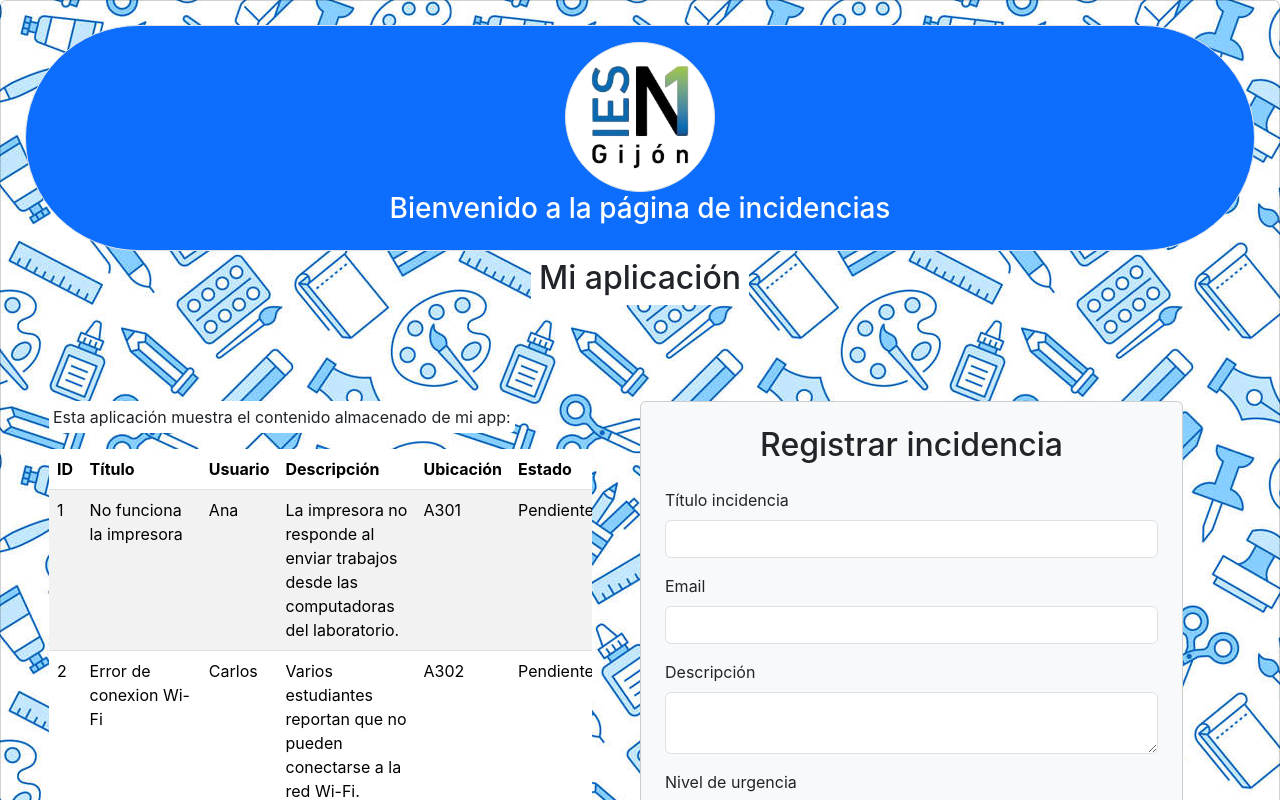
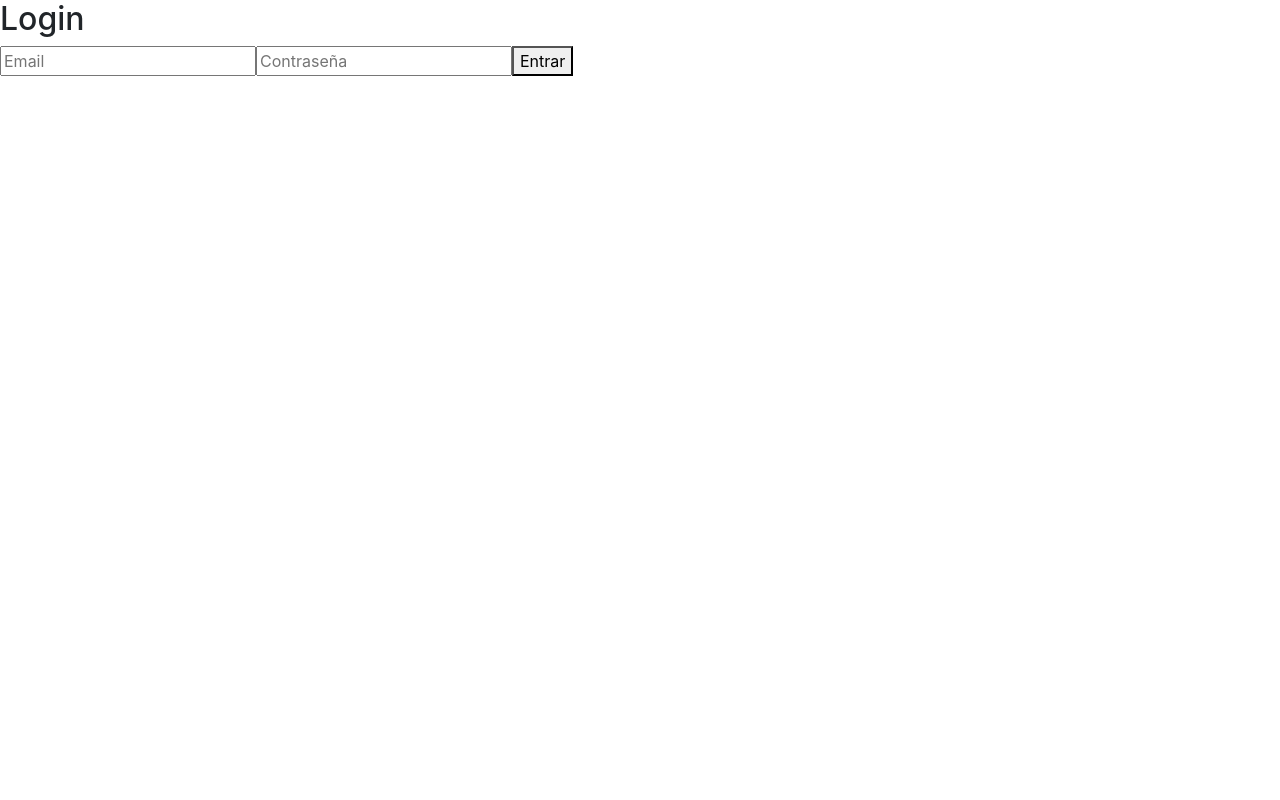
Before and after one commit to rominaruizdiaz/practicasUD2, a React (Create React App) app: page / in a window 1280 px wide. Shown: the top 800 px of the page. Built offline with nearby package versions, Linux system fonts and the light colour scheme; data requests are answered from the project's data file; the HTML template or start-up script is replaced by a standard one.

Commit message:
implementación del login

```diff
--- a/db/db.json
+++ b/db/db.json
@@ -2,18 +2,7 @@
   "incidencias": [
     {
       "id": 1,
-      "usuario": {
-        "id": 1,
-        "nombre": "Ana",
-        "email": "ana.lopez@educastur.org",
-        "password": "$2y$10$paOaxwKhEBC4W/cVeG85puc9W/hoMlzquXQ/6hrMD6VdqIc/mEToq",
-        "rol": {
-          "id": 1,
-          "nombre_rol": "comun",
-          "descripcion": "Usuario regular del sistema"
-        },
-        "fecha_registro": "2025-10-21"
-      },
+      "userId": 1,
       "titulo": "No funciona la impresora",
       "descripcion": "La impresora no responde al enviar trabajos desde las computadoras del laboratorio.",
       "categoria": "Hardware",
@@ -25,18 +14,7 @@
     },
     {
       "id": 2,
-      "usuario": {
-        "id": 2,
-        "nombre": "Carlos",
-        "email": "carlos.perez@educastur.org",
-        "password": "$2y$10$L2gyx2oL8Gk6gYVukI.v2.63s7/jRtQQZNS4dq3QYPLfVj8zUVXI2",
-        "rol": {
-          "id": 1,
-          "nombre_rol": "comun",
-          "descripcion": "Usuario regular del sistema"
-        },
-        "fecha_registro": "2025-10-21"
-      },
+      "userId": 2,
       "titulo": "Error de conexion Wi-Fi",
       "descripcion": "Varios estudiantes reportan que no pueden conectarse a la red Wi-Fi.",
       "categoria": "Conectividad",
@@ -48,18 +26,7 @@
     },
     {
       "id": 3,
-      "usuario": {
-        "id": 3,
-        "nombre": "Maria",
-        "email": "maria.garcia@educastur.org",
-        "password": "$2y$10$OsAG7turiy1u.Hqt7JHNzOP6.x1u3RPn0eVndlAGWRx2Vg8iU.lKG",
-        "rol": {
-          "id": 1,
-          "nombre_rol": "comun",
-          "descripcion": "Usuario regular del sistema"
-        },
-        "fecha_registro": "2025-10-21"
-      },
+      "userId": 3,
       "titulo": "Proyector del aula magna no enciende",
       "descripcion": "El proyector no muestra imagen al conectarlo a cualquier computadora.",
       "categoria": "Hardware",
@@ -71,18 +38,7 @@
     },
     {
       "id": 4,
-      "usuario": {
-        "id": 4,
-        "nombre": "Luis",
-        "email": "luis.torres@educastur.org",
-        "password": "$2y$10$gU1byqj/EyDQbUIFaV1b0.vKiCkE3oZZ1BxfVCSxO7z8Y/QIhqmo6",
-        "rol": {
-          "id": 1,
-          "nombre_rol": "comun",
-          "descripcion": "Usuario regular del sistema"
-        },
-        "fecha_registro": "2025-10-21"
-      },
+      "userId": 4,
       "titulo": "Computadora con pantalla azul",
       "descripcion": "Una computadora muestra BSOD constantemente al iniciar.",
       "categoria": "Hardware",
@@ -94,18 +50,7 @@
     },
     {
       "id": 5,
-      "usuario": {
-        "id": 5,
-        "nombre": "Sofia",
-        "email": "sofia.martinez@educastur.org",
-        "password": "$2y$10$LDI/t9HTHeLtwm61nNej/OYw0BZq0DQi6xgDem5GxRggHgxuSOJ7e",
-        "rol": {
-          "id": 1,
-          "nombre_rol": "comun",
-          "descripcion": "Usuario regular del sistema"
-        },
-        "fecha_registro": "2025-10-21"
-      },
+      "userId": 5,
       "titulo": "Software antivirus no actualizado",
       "descripcion": "El antivirus en varias maquinas no se ha actualizado en las ultimas semanas.",
       "categoria": "Software",
@@ -117,18 +62,7 @@
     },
     {
       "id": 6,
-      "usuario": {
-        "id": 6,
-        "nombre": "Jorge",
-        "email": "jorge.fernandez@educastur.org",
-        "password": "$2y$10$lKU1gyEGdH/h3DAD97jppuOYCrHVte/X5G85yk7AyYGG1ggRCHgTm",
-        "rol": {
-          "id": 1,
-          "nombre_rol": "comun",
-          "descripcion": "Usuario regular del sistema"
-        },
-        "fecha_registro": "2025-10-21"
-      },
+      "userId": 6,
       "titulo": "Problemas con el sistema de asistencia",
       "descripcion": "El software de control de asistencia no permite registrar nuevas entradas.",
       "categoria": "Software",
@@ -140,18 +74,7 @@
     },
     {
       "id": 7,
-      "usuario": {
-        "id": 7,
-        "nombre": "Elena",
-        "email": "elena.sanchez@educastur.org",
-        "password": "$2y$10$SNm8N6v.ps3GZ.jR6hHLR./vHeqNw3SwzQpvLrEi8X7IGIz1/3KOy",
-        "rol": {
-          "id": 1,
-          "nombre_rol": "comun",
-          "descripcion": "Usuario regular del sistema"
-        },
-        "fecha_registro": "2025-10-21"
-      },
+      "userId": 7,
       "titulo": "Fallo en el servidor de archivos",
       "descripcion": "Algunos archivos compartidos no se pueden abrir o guardar.",
       "categoria": "Infraestructura",
@@ -163,18 +86,7 @@
     },
     {
       "id": 8,
-      "usuario": {
-        "id": 8,
-        "nombre": "Miguel",
-        "email": "miguel.ramirez@educastur.org",
-        "password": "$2y$10$nAZ8jhFEB93.qT45L.ucz.au9gfQ6yayQPjYiMU8jJW8Sa5UQ577i",
-        "rol": {
-          "id": 1,
-          "nombre_rol": "comun",
-          "descripcion": "Usuario regular del sistema"
-        },
-        "fecha_registro": "2025-10-21"
-      },
+      "userId": 8,
       "titulo": "Teclado y raton sin respuesta",
       "descripcion": "Los perifericos de todas las computadoras del aula no responden.",
       "categoria": "Hardware",
@@ -186,18 +98,7 @@
     },
     {
       "id": 9,
-      "usuario": {
-        "id": 9,
-        "nombre": "Patricia",
-        "email": "patricia.gomez@educastur.org",
-        "password": "$2y$10$2xnlupLIDZi4asqQTFUfu.GKWe/Hy8C07R1.CyvVrUq2JBjOoiiZC",
-        "rol": {
-          "id": 2,
-          "nombre_rol": "admin",
-          "descripcion": "Administrador del sistema con permisos totales"
-        },
-        "fecha_registro": "2025-10-21"
-      },
+      "userId": 9,
       "titulo": "Pantalla tactil falla",
       "descripcion": "La pantalla tactil no registra los toques correctamente.",
       "categoria": "Hardware",
@@ -209,18 +110,7 @@
     },
     {
       "id": 10,
-      "usuario": {
-        "id": 10,
-        "nombre": "David",
-        "email": "david.ruiz@educastur.org",
-        "password": "$2y$10$WM.h8tqMhvbc//bQasC/0.l/xeQXEs83lcbvFnPzmbUwr5jWcShyW",
-        "rol": {
-          "id": 2,
-          "nombre_rol": "admin",
-          "descripcion": "Administrador del sistema con permisos totales"
-        },
-        "fecha_registro": "2025-10-21"
-      },
+      "userId": 10,
       "titulo": "Correo institucional con errores de envio",
       "descripcion": "Algunos usuarios no pueden enviar correos desde su cuenta del instituto.",
       "categoria": "Software",
@@ -232,26 +122,18 @@
     },
     {
       "id": 11,
-      "usuario": {
-        "id": 9,
-        "nombre": "Patricia",
-        "email": "patricia.gomez@educastur.org",
-        "rol": {
-          "id": 2,
-          "nombre_rol": "admin",
-          "descripcion": "Administrador del sistema con permisos totales"
-        },
-        "fecha_registro": "2025-10-21"
-      },
+      "userId": 9,
       "titulo": "NO funciona el ratón del ordenador",
       "descripcion": "ss",
       "categoria": "Hardware",
       "nivel_urgencia": "Alta",
+      "estado": "Abierta",
+      "ubicacion": "A302",
       "fecha_registro": "2025-11-19",
-      "estado": "Abierta",
-      "ubicacion": "a302"
+      "comentarios": []
     }
   ],
+
   "users": [
     {
       "id": 1,
@@ -374,6 +256,7 @@
       "fecha_registro": "2025-10-21"
     }
   ],
+
   "roles": [
     {
       "id": 1,
@@ -386,5 +269,6 @@
       "descripcion": "Administrador del sistema con permisos totales"
     }
   ],
+
   "comentarios": []
 }
--- a/src/App.js
+++ b/src/App.js
@@ -1,16 +1,55 @@
-import React, { useState } from "react";
+import React, { useState, useEffect } from "react";
 import IncidentPage from "./pages/IncidentPage";
-import LoginPage from "./pages/LoginPage";
 
+import LoginPage from "./pages/LoginPage"
 function App() {
-  const userAuth = useState(false);
+  const LOGIN_API_URL = "http://localhost:3004/login";
+  const [usuarioLogueado, setUsuarioLogueado] = useState(null);
+
+  const onLogin = async (email, password) => {
+    try {
+      const response = await fetch(LOGIN_API_URL, {
+        method: "POST",
+        headers: {
+          "Content-Type": "application/json",
+        },
+        body: JSON.stringify({ email, password }),
+      });
+
+      if (response.ok) {
+        const userData = await response.json();
+        console.log(userData);
+
+        setUsuarioLogueado(userData.user);
+
+        localStorage.setItem("user", JSON.stringify(userData.user));
+
+      } else {
+        const errorData = await response.json();
+        alert(`Error ${response.status}: ${JSON.stringify(errorData)}`);
+      }
+    } catch (error) {
+      alert("No se puede conectar con el servidor");
+    }
+  };
+
+  useEffect(() => {
+    const userGuardado = localStorage.getItem("user");
+    if (userGuardado) {
+      setUsuarioLogueado(JSON.parse(userGuardado));
+    }
+  }, []);
 
   return (
     <div>
-      {userAuth ? (
-        <IncidentPage />
+      {!usuarioLogueado ? (
+        <aside>
+          <LoginPage onLogin={onLogin} />
+        </aside>
       ) : (
-        <LoginPage />
+        <>
+          <IncidentPage />
+        </>
       )}
     </div>
   );
--- a/src/components/features/incident/CardIncident.js
+++ b/src/components/features/incident/CardIncident.js
@@ -1,4 +1,9 @@
 function CardIncident(props) {
+  const getNombreUsuario = (userId) => {
+    const user = props.usuarios.find((u) => u.id === userId);
+    return user ? user.nombre : "Desconocido";
+  };
+
   return (
     <div className="table-responsive">
       <table
@@ -18,11 +23,11 @@ function CardIncident(props) {
         </thead>
 
         <tbody>
-          {props.incidencias.map((i, index) => (
-            <tr key={index}>
+          {props.incidencias.map((i) => (
+            <tr key={i.id}>
               <td>{i.id}</td>
               <td>{i.titulo}</td>
-              <td>{i.usuario.nombre}</td>
+              <td>{getNombreUsuario(i.userId)}</td>
               <td>{i.descripcion}</td>
               <td>{i.ubicacion}</td>
               <td>{i.estado}</td>
--- a/src/pages/IncidentPage.jsx
+++ b/src/pages/IncidentPage.jsx
@@ -6,7 +6,6 @@ import Header from "./../components/ui/header/Header.js";
 import Footer from "../components/ui/footer/Footer.js";
 
 import Fondo from "../assets/fondo.png";
-
 
 function IncidentPage() {
   const INCIDENCIA_API_URL = "http://localhost:3004/incidencias";
@@ -123,7 +122,7 @@ function IncidentPage() {
             </span>
           </p>
 
-          <CardIncident incidencias={incidencias} />
+          <CardIncident incidencias={incidencias} usuarios={usuarios} />
         </main>
 
         <aside className="col-md-6">
--- a/src/pages/LoginPage.jsx
+++ b/src/pages/LoginPage.jsx
@@ -1,8 +1,35 @@
-const LoginPage = () => {
+import { useState } from "react";
 
-    return (
-        <>Login</>
-    );
-};
+function Login({ onLogin }) {
+  const [email, setEmail] = useState("");
+  const [password, setPassword] = useState("");
 
-export default LoginPage;
+  const handleSubmit = (e) => {
+    e.preventDefault();
+    onLogin(email, password);
+  };
+
+  return (
+    <form onSubmit={handleSubmit}>
+      <h2>Login</h2>
+
+      <input
+        type="email"
+        placeholder="Email"
+        value={email}
+        onChange={(e) => setEmail(e.target.value)}
+      />
+
+      <input
+        type="password"
+        placeholder="Contraseña"
+        value={password}
+        onChange={(e) => setPassword(e.target.value)}
+      />
+
+      <button type="submit">Entrar</button>
+    </form>
+  );
+}
+
+export default Login;
```
Also changed, not shown: package.json (+9 -5 lines), 1 other file (tests, documents, lock files or other folders).
